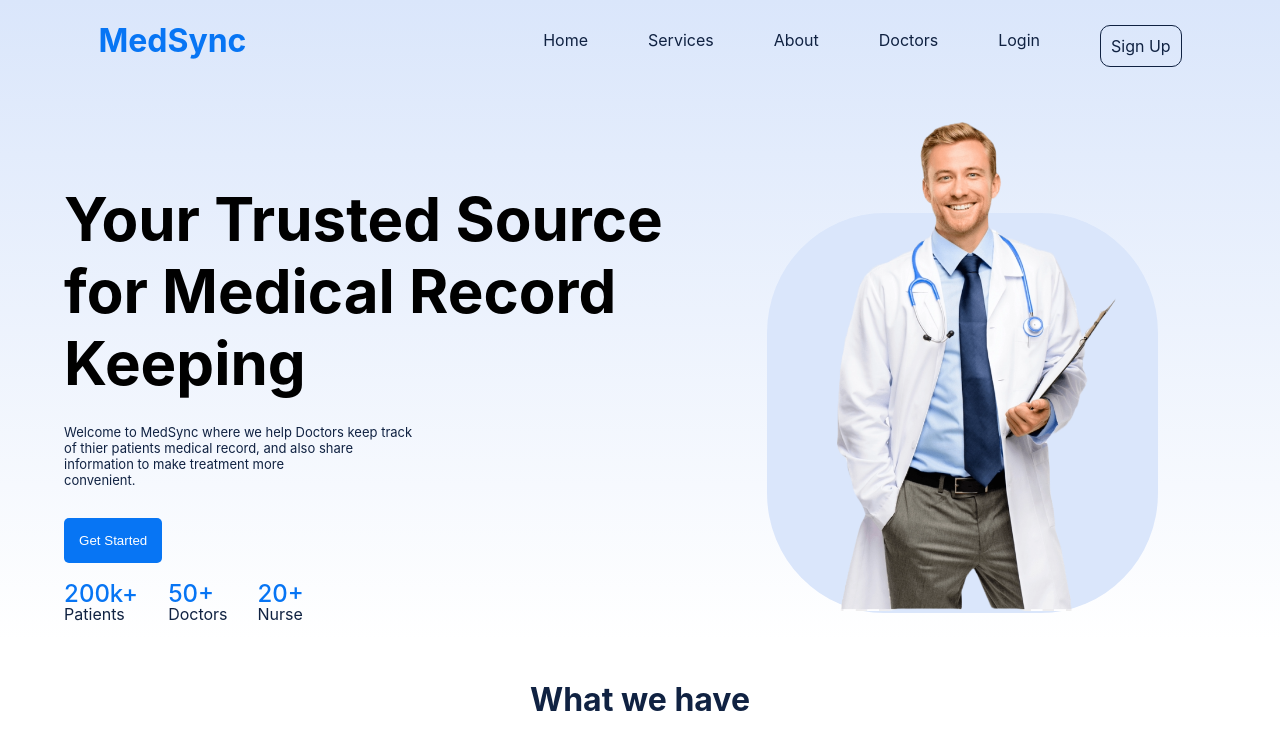
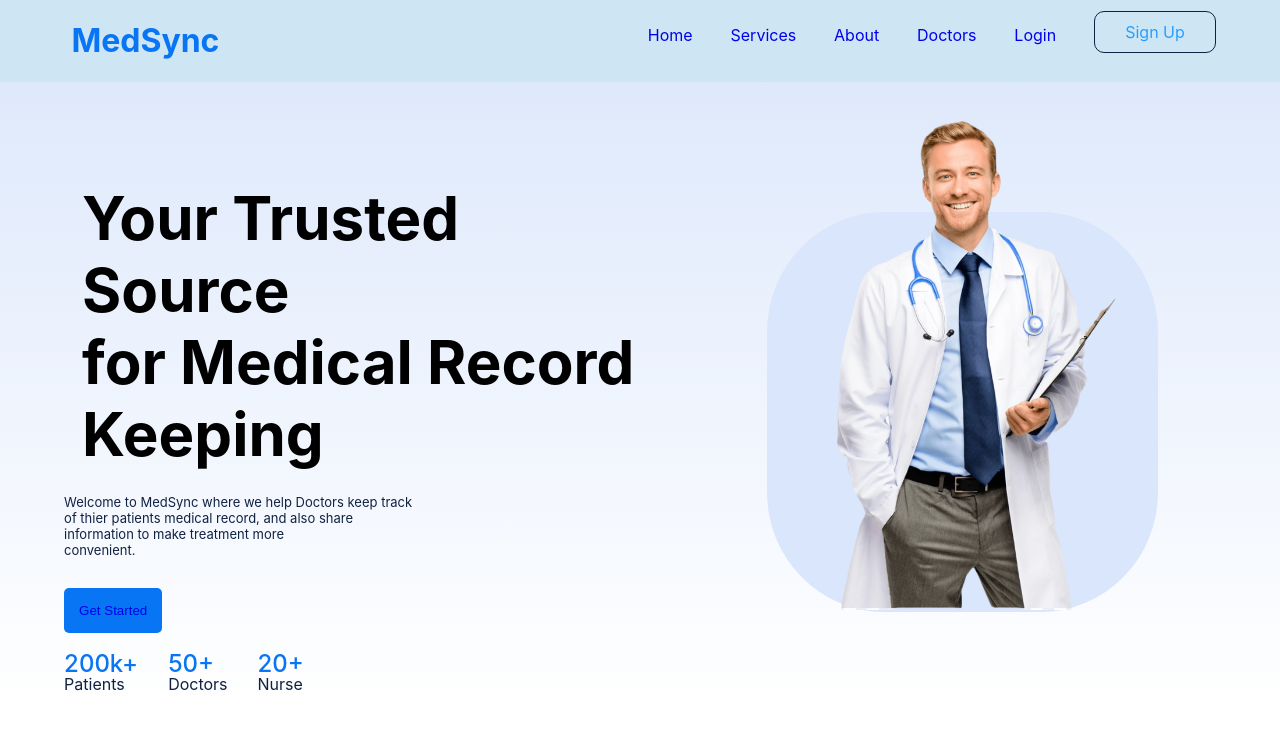
Before and after one commit to kokole12/MedSync, a React (Create React App) app in the folder Frontend/medsync-frontend/: page / in a window 1280 px wide. Shown: the top 755 px of the page. Built offline with nearby package versions, Linux system fonts and the light colour scheme.

Commit message:
navbar and links

```diff
--- a/Frontend/medsync-frontend/src/Components/Landing/Landing.js
+++ b/Frontend/medsync-frontend/src/Components/Landing/Landing.js
@@ -7,29 +7,29 @@ const Landing = () => {
   return (
     <div className='LandingPage'>
             <div className='Header'>
-            <div className='NavBar'>
+            <div className='NavBar' class="NavBar">
             <div>
-            <h1>MedSync</h1>
+            <h1 class="Nav-title">MedSync</h1>
             </div>
             <div>
                 <ul>
                     <li>
-                        Home
+                        <a href="#">Home</a>
                     </li>
                     <li>
-                        Services
+                        <a href="#">Services</a>
                     </li>
                     <li>
-                        About
+                        <a href="#">About</a>
                     </li>
                     <li>
-                        Doctors
+                        <a href="#">Doctors</a>
                     </li>
                     <li>
-                        Login
+                        <a href="#">Login</a>
                     </li>
                     <li className='SignUp'>
-                        Sign Up
+	  		<a href="#" class="signup">Sign Up</a>
                     </li>
                 </ul>
             </div>
@@ -42,7 +42,7 @@ const Landing = () => {
                     <p className='text1'>
                         Welcome to MedSync where we help Doctors keep track <br /> of thier patients medical record, and also share <br /> information to make treatment more <br /> convenient.
                     </p>
-                    <button className='GetStarted'>Get Started</button>
+                    <button className='GetStarted'><a href="#" class="button-get-started">Get Started</a></button>
 
                     <div className='NumText'>
                         <div className='NumText1'>
--- a/Frontend/medsync-frontend/src/Components/Landing/Styles/Landing.css
+++ b/Frontend/medsync-frontend/src/Components/Landing/Styles/Landing.css
@@ -3,23 +3,69 @@
         /* You can adjust the direction of the gradient by changing 'to bottom' to another value like 'to right', 'to top', 'to left', or even specific angles like '45deg'. */
 }
 .NavBar{
-    display: flex;
-    justify-content: space-around;
+    display: inline-flex;
+    width: 90%;
+    justify-content: space-between;
+    padding: 0 5% 0 5%;
+    background-color: #CEE6F3;
 
 }
+
+.Nav-title {
+	display: inline-block;
+	justify-content: left;
+	padding-left: 5%;
+}
+
+a {
+	text-decoration: none;
+}
+
+a:hover {
+	color: #068FFF;
+}
+
+li .signup {
+    display: block;
+    /*padding: 2.5%;*/
+    width: 100px;
+    border-radius: 5px;
+    color: #279EFF;
+    justify-content: center;
+    align-items: center;
+    margin: 0;
+    border: none;
+    text-align: center;
+}
+
+li .signup:hover {
+	color: #102242;
+}
+
+
+.button-get-started:hover {
+	color: #FFFF;
+}
+
 h1{
     color: #0775F4;
 }
+
 ul {
     display: flex;
     text-decoration: none;
-    margin-top: 30px;
+    justify-content: right;
+    align-items: center;
+    /* margin-top: 5%; */
     color: #102242;
 }
+
 li {
-    margin-left: 60px;
+    /*display: inline-block;*/
+    margin-left: 10%;
     list-style-type: none;
 }
+
 .MedSync1{
     width: 100%;
     height: 500px;
@@ -37,6 +83,7 @@ li {
 }
 .Caption {
     font-size: 60px;
+    margin-left: 3%;
     /* margin-left: 20px; */
 }
 #img1Background {
@@ -55,7 +102,7 @@ li {
     color: #102242;
 }
 .GetStarted{
-    padding: 15px;
+    padding: 2.5%;
     border-radius: 5px;
     background-color: #0775F4;
     color: white;
```
